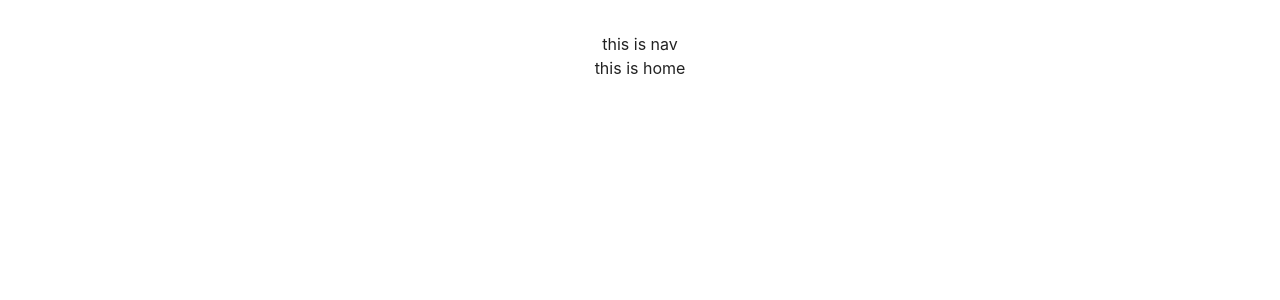
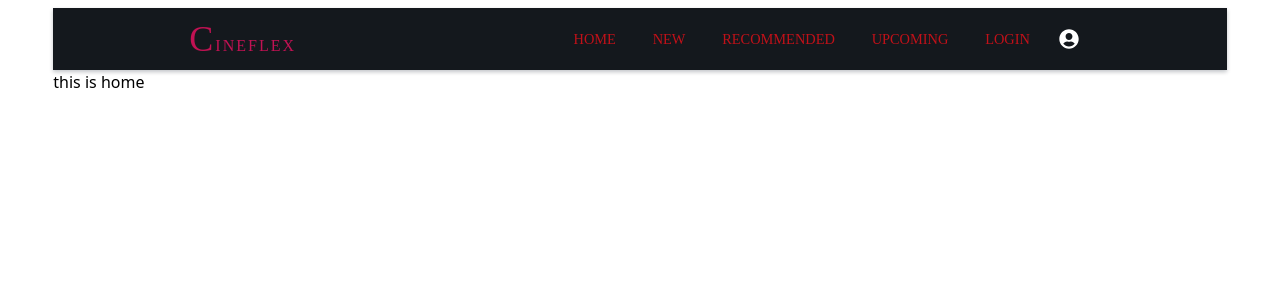
Before and after one commit to HasanMt12/MovieApp, a React (Vite) app: page / in a window 1280 px wide. Shown: the top 300 px of the page. Built offline with nearby package versions, Linux system fonts and the light colour scheme.

Commit message:
feat: Navbar design

```diff
--- a/package.json
+++ b/package.json
@@ -15,6 +15,7 @@
     "match-sorter": "^6.3.1",
     "react": "^18.2.0",
     "react-dom": "^18.2.0",
+    "react-icons": "^4.9.0",
     "react-router-dom": "^6.11.2",
     "sort-by": "^1.2.0",
     "styled-components": "^5.3.11"
--- a/src/App.css
+++ b/src/App.css
@@ -1,6 +1,4 @@
-#root {
-  min-width: 1280px;
-  margin: 0 auto;
-  padding: 2rem;
-  text-align: center;
+body {
+  margin: 0;
+  padding: 0;
 }
--- a/src/App.jsx
+++ b/src/App.jsx
@@ -5,11 +5,11 @@ import Navbar  from './components/Navbar/Navbar'
 function App() {
 
   return (
-    <>
+    <div className='w-11/12 mx-auto'>
    <Navbar/>
    <Outlet/>
 
-    </>
+    </div>
   )
 }
 
--- a/src/components/Navbar/Navbar.jsx
+++ b/src/components/Navbar/Navbar.jsx
@@ -1,11 +1,76 @@
+import { useState } from "react";
 
- const Navbar = () => {
-	return (
-		<div>
-			this is nav
-		</div>
-	);
-}
+import { AiFillCloseCircle } from "react-icons/ai";
+import { TbGridDots } from "react-icons/tb";
 
+import { FaUserCircle } from "react-icons/fa";
+
+import "./navbar.css";
+const Navbar = () => {
+  const [active, setActive] = useState("navBar");
+
+  //   const [close , setClose] = useState('')
+
+  const showNav = () => {
+    setActive("navBar activeNavbar");
+  };
+  const removeNav = () => {
+    setActive("navBar");
+  };
+
+  return (
+    <section className="mt-2">
+      <header className="header ">
+        <div className="">
+          <a href=""className = "tracking-[2px] text-[#c11253]" >
+         <span className="text-4xl  ">C</span>ineflex
+
+          </a>
+        </div>
+        <div className={active}>
+          <ul className="navLists flex">
+            <li className="navItem ">
+              <a href="" className="navLink">
+                home
+              </a>
+            </li>
+            <li className="navItem ">
+              <a href="" className="navLink">
+                New
+              </a>
+            </li>
+
+            <li className="navItem ">
+              <a href="" className="navLink">
+                Recommended
+              </a>
+            </li>
+
+            <li className="navItem ">
+              <a href="" className="navLink">
+                Upcoming
+              </a>
+            </li>
+            <li className = "navItem a " >
+              <a href="" className="navLink">
+                Login
+              </a>
+            </li>
+
+            <li className="navItem ">
+              <FaUserCircle className="text-white text-xl cursor-pointer hover:text-[#c11119]" />
+            </li>
+          </ul>
+          <div onClick={removeNav} className="closeNavbar">
+            <AiFillCloseCircle className="icon" />
+          </div>
+        </div>
+        <div onClick={showNav} className="toggleNavbar">
+          <TbGridDots className="icon" />
+        </div>
+      </header>
+    </section>
+  );
+};
 
 export default Navbar;
--- /dev/null
+++ b/src/components/Navbar/navbar.css
@@ -0,0 +1,161 @@
+.header {
+  font-family: cursive;
+  display: flex;
+  align-items: center;
+  justify-content: space-between;
+  background: #14181d;
+  width: 100%;
+  padding: 1rem;
+  box-shadow: 0 2px 4px rgba(2, 15, 29, 0.242);
+  z-index: 1000;
+}
+
+
+@media screen and (max-width: 768px) {
+  .header .navLogo {
+    width: 220px;
+    height: auto;
+  }
+
+  .header .navBar {
+    position: absolute;
+    background: #14181d;
+    height: -webkit-max-content;
+    height: -moz-max-content;
+    height: max-content;
+    width: 80%;
+    border-radius: 1rem;
+    top: -500rem;
+    left: 50%;
+    padding: 1rem;
+    transform: translate(-50%);
+    z-index: 2000;
+    box-shadow: 0 2px 4px rgba(2, 15, 29, 0.904);
+    transition: 0.3s ease-in-out;
+  }
+
+  .header .navBar .navLists {
+    flex-direction: column;
+    justify-content: center;
+    width: 100%;
+    margin: auto;
+    padding: 0.5rem 0;
+  }
+
+  .header .navBar .navLists .navItem {
+    padding: 0.5rem 0;
+  }
+
+  .header .navBar .navLists .navItem .navLink {
+    color: #C11119;
+    font-size: 0.9rem;
+    font-weight: 600;
+  }
+
+  .header .navBar .navLists .navItem .navLink:hover {
+    color: whitesmoke;
+  }
+
+
+
+
+  .header .navBar .closeNavbar {
+    position: absolute;
+    top: 1rem;
+    right: 1.5rem;
+    color: #C11119;
+  }
+
+  .header .navBar .closeNavbar:hover {
+    color: whitesmoke;
+  }
+
+  .header .activeNavbar {
+    top: 7rem;
+  }
+}
+
+.header .toggleNavbar .icon {
+  font-size: 25px;
+  color: whitesmoke;
+}
+
+.header .toggleNavbar:hover.icon {
+  color: #C11119;
+}
+
+@media screen and (min-width: 769px) {
+
+  .toggleNavbar,
+  .closeNavbar {
+    display: none;
+  }
+
+  .header {
+    padding: 1.5rem 2rem;
+  }
+
+  .header .navBar .navLists {
+    display: flex;
+    align-items: center;
+    justify-content: center;
+    flex-direction: row;
+  }
+
+  .header .navBar .navLists .navItem {
+    padding: 1rem;
+  }
+
+  .header .navBar .navLists .navItem .navLink {
+    color: #C11119;
+    padding: 0 0.45rem;
+    font-size: 0.9rem;
+    font-weight: 500;
+  }
+
+  .header .navBar .navLists .navItem .navLink:hover {
+    color: whitesmoke;
+  }
+
+}
+
+@media screen and (min-width: 960px) {
+  .header .navBar .navLists .navItem {
+    padding: 0 0.7rem;
+  }
+}
+
+@media screen and (min-width: 1240px) {
+  .header {
+    padding: 0.7rem 8.5rem;
+  }
+}
+
+/*# sourceMappingURL=navbar.css.map */
+
+a {
+  text-transform: uppercase;
+
+  transition: all 0.7s ease-in-out;
+  position: relative;
+  &::before
+
+{
+    content: attr(data-item);
+    transition: all 1s ease-in-out;
+
+    position: absolute;
+    top: 0;
+    bottom: 0;
+    left: 0;
+    right: 0;
+    width: 0;
+    overflow: hidden;
+  }
+
+  &:hover {
+    &::before {
+      width: 100%;
+    }
+  }
+}
--- a/src/index.css
+++ b/src/index.css
@@ -2,25 +2,9 @@
 @tailwind components;
 @tailwind utilities;
 
-:root {
-  font-family: Inter, system-ui, Avenir, Helvetica, Arial, sans-serif;
-  line-height: 1.5;
-  font-weight: 400;
 
-  color-scheme: light dark;
-  color: rgba(0, 0, 0, 0.87);
-  background-color: #ffffff;
-
-  font-synthesis: none;
-  text-rendering: optimizeLegibility;
-  -webkit-font-smoothing: antialiased;
-  -moz-osx-font-smoothing: grayscale;
-  -webkit-text-size-adjust: 100%;
-}
 
 body {
   margin: 0;
-  display: flex;
-  place-items: center;
-  min-width: 320px;
+
  }
```
Also changed, not shown: 1 other file (tests, documents, lock files or other folders).
